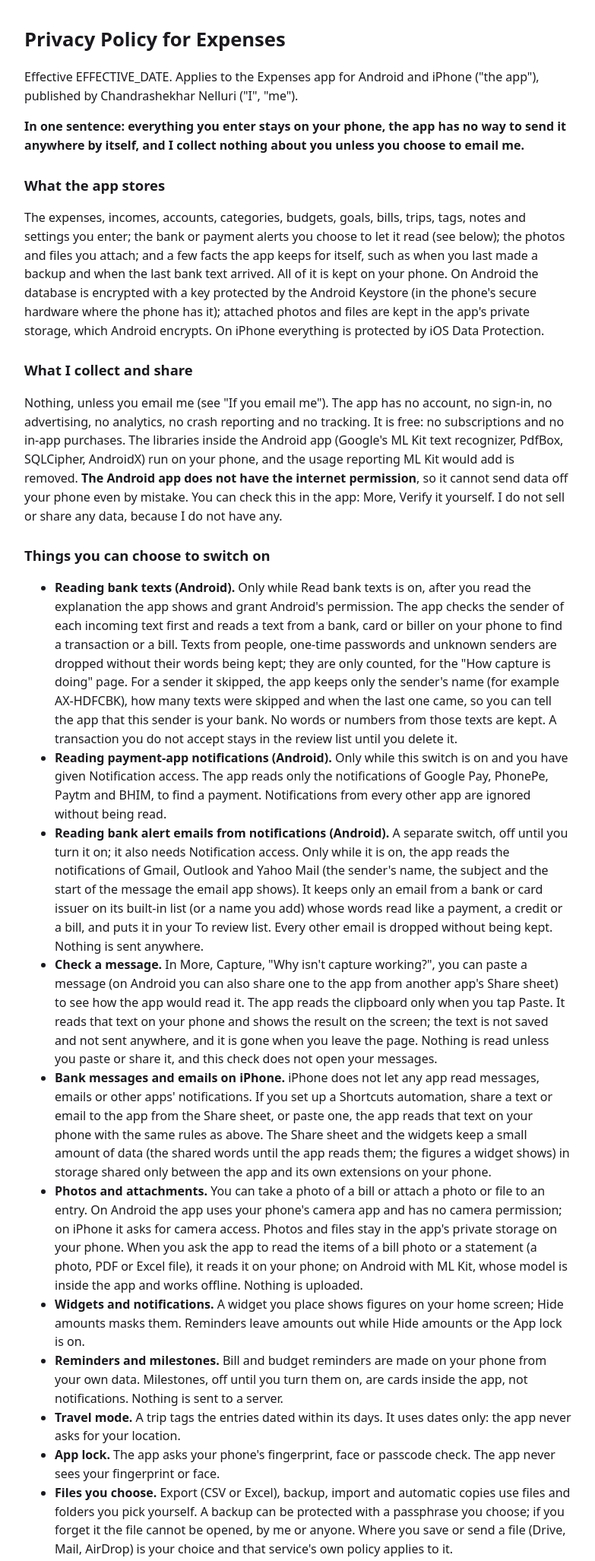
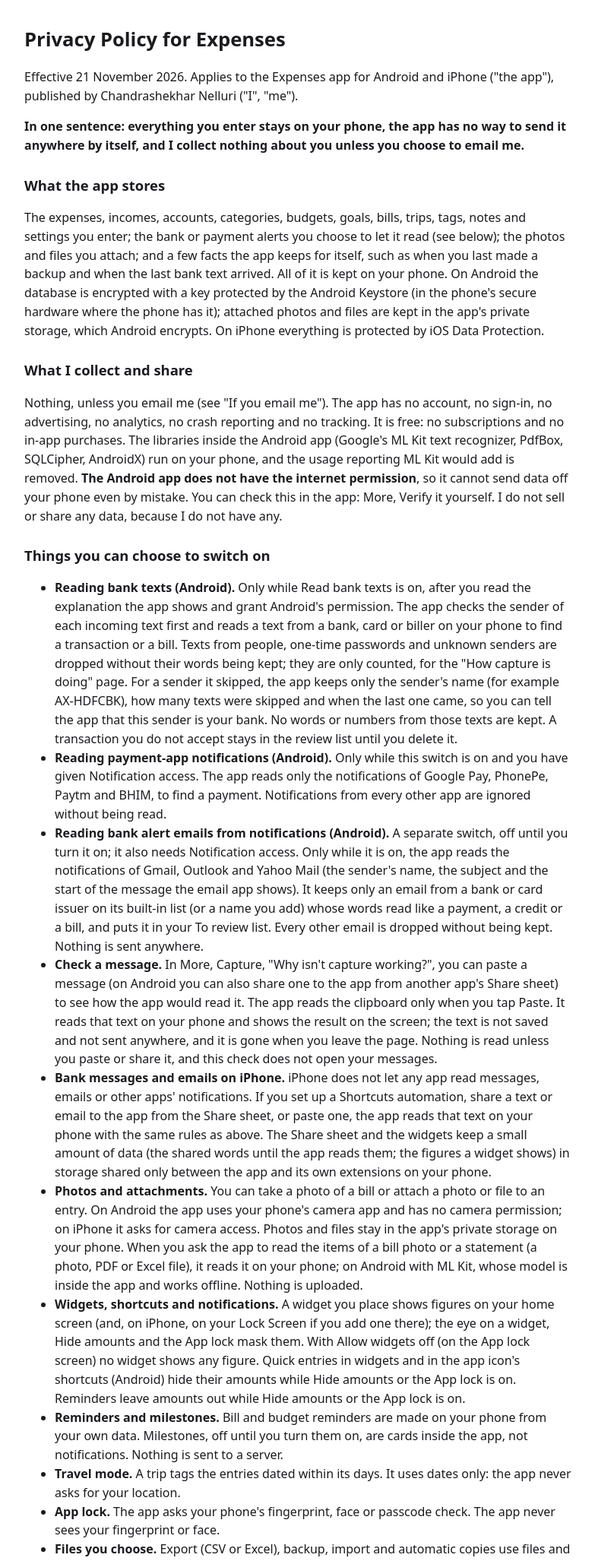
Before and after one commit to chandu-007/expenses-tracker, a plain HTML site: page docs/site/privacy.html in a window 1280 px wide. Shown: the top 2054 px of the page at 76% size, without its empty margins (248-1031 px from the left). Drawn offline with Linux system fonts and the light colour scheme.

Commit message:
Privacy policy effective 21 November 2026 (0.15.0, the capture switch is checked before any text is read); widgets, Lock Screen widgets, Allow widgets and shortcut amounts under Hide amounts and the App lock

```diff
--- a/docs/site/privacy.html
+++ b/docs/site/privacy.html
@@ -1,6 +1,6 @@
 <!doctype html><html lang="en"><head><meta charset="utf-8"><meta name="viewport" content="width=device-width,initial-scale=1"><title>Expenses - Privacy Policy</title><style>body{font-family:system-ui,sans-serif;max-width:720px;margin:2rem auto;padding:0 1rem;line-height:1.55;color:#1b1b1f}h1{font-size:1.6rem}h2{font-size:1.15rem;margin-top:1.6rem}</style></head><body>
 <h1>Privacy Policy for Expenses</h1>
-<p>Effective EFFECTIVE_DATE. Applies to the Expenses app for Android and iPhone (&quot;the app&quot;), published by Chandrashekhar Nelluri (&quot;I&quot;, &quot;me&quot;).</p>
+<p>Effective 21 November 2026. Applies to the Expenses app for Android and iPhone (&quot;the app&quot;), published by Chandrashekhar Nelluri (&quot;I&quot;, &quot;me&quot;).</p>
 <p><strong>In one sentence: everything you enter stays on your phone, the app has no way to send it anywhere by itself, and I collect nothing about you unless you choose to email me.</strong></p>
 <h2>What the app stores</h2>
 <p>The expenses, incomes, accounts, categories, budgets, goals, bills, trips, tags, notes and settings you enter; the bank or payment alerts you choose to let it read (see below); the photos and files you attach; and a few facts the app keeps for itself, such as when you last made a backup and when the last bank text arrived. All of it is kept on your phone. On Android the database is encrypted with a key protected by the Android Keystore (in the phone&#x27;s secure hardware where the phone has it); attached photos and files are kept in the app&#x27;s private storage, which Android encrypts. On iPhone everything is protected by iOS Data Protection.</p>
@@ -14,7 +14,7 @@
 <li><strong>Check a message.</strong> In More, Capture, &quot;Why isn&#x27;t capture working?&quot;, you can paste a message (on Android you can also share one to the app from another app&#x27;s Share sheet) to see how the app would read it. The app reads the clipboard only when you tap Paste. It reads that text on your phone and shows the result on the screen; the text is not saved and not sent anywhere, and it is gone when you leave the page. Nothing is read unless you paste or share it, and this check does not open your messages.</li>
 <li><strong>Bank messages and emails on iPhone.</strong> iPhone does not let any app read messages, emails or other apps&#x27; notifications. If you set up a Shortcuts automation, share a text or email to the app from the Share sheet, or paste one, the app reads that text on your phone with the same rules as above. The Share sheet and the widgets keep a small amount of data (the shared words until the app reads them; the figures a widget shows) in storage shared only between the app and its own extensions on your phone.</li>
 <li><strong>Photos and attachments.</strong> You can take a photo of a bill or attach a photo or file to an entry. On Android the app uses your phone&#x27;s camera app and has no camera permission; on iPhone it asks for camera access. Photos and files stay in the app&#x27;s private storage on your phone. When you ask the app to read the items of a bill photo or a statement (a photo, PDF or Excel file), it reads it on your phone; on Android with ML Kit, whose model is inside the app and works offline. Nothing is uploaded.</li>
-<li><strong>Widgets and notifications.</strong> A widget you place shows figures on your home screen; Hide amounts masks them. Reminders leave amounts out while Hide amounts or the App lock is on.</li>
+<li><strong>Widgets, shortcuts and notifications.</strong> A widget you place shows figures on your home screen (and, on iPhone, on your Lock Screen if you add one there); the eye on a widget, Hide amounts and the App lock mask them. With Allow widgets off (on the App lock screen) no widget shows any figure. Quick entries in widgets and in the app icon&#x27;s shortcuts (Android) hide their amounts while Hide amounts or the App lock is on. Reminders leave amounts out while Hide amounts or the App lock is on.</li>
 <li><strong>Reminders and milestones.</strong> Bill and budget reminders are made on your phone from your own data. Milestones, off until you turn them on, are cards inside the app, not notifications. Nothing is sent to a server.</li>
 <li><strong>Travel mode.</strong> A trip tags the entries dated within its days. It uses dates only: the app never asks for your location.</li>
 <li><strong>App lock.</strong> The app asks your phone&#x27;s fingerprint, face or passcode check. The app never sees your fingerprint or face.</li>
```
Also changed, not shown: 1 other file.
